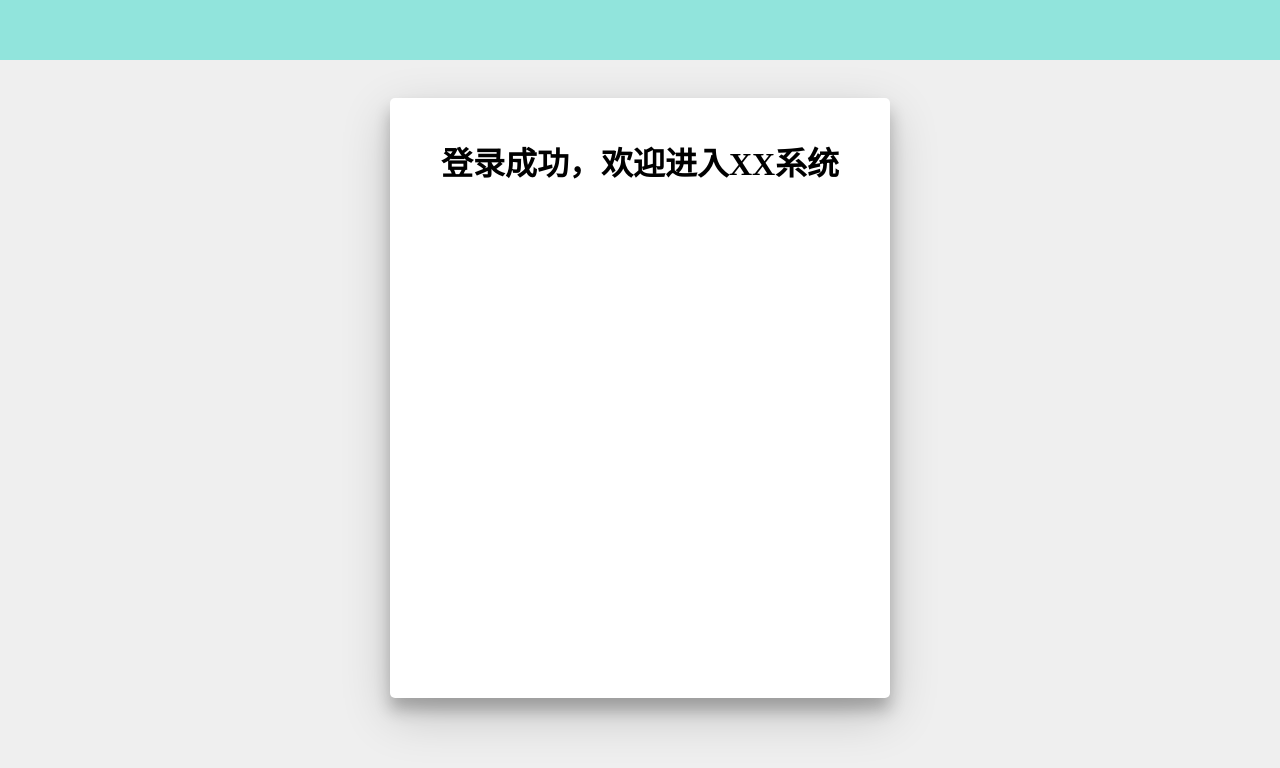
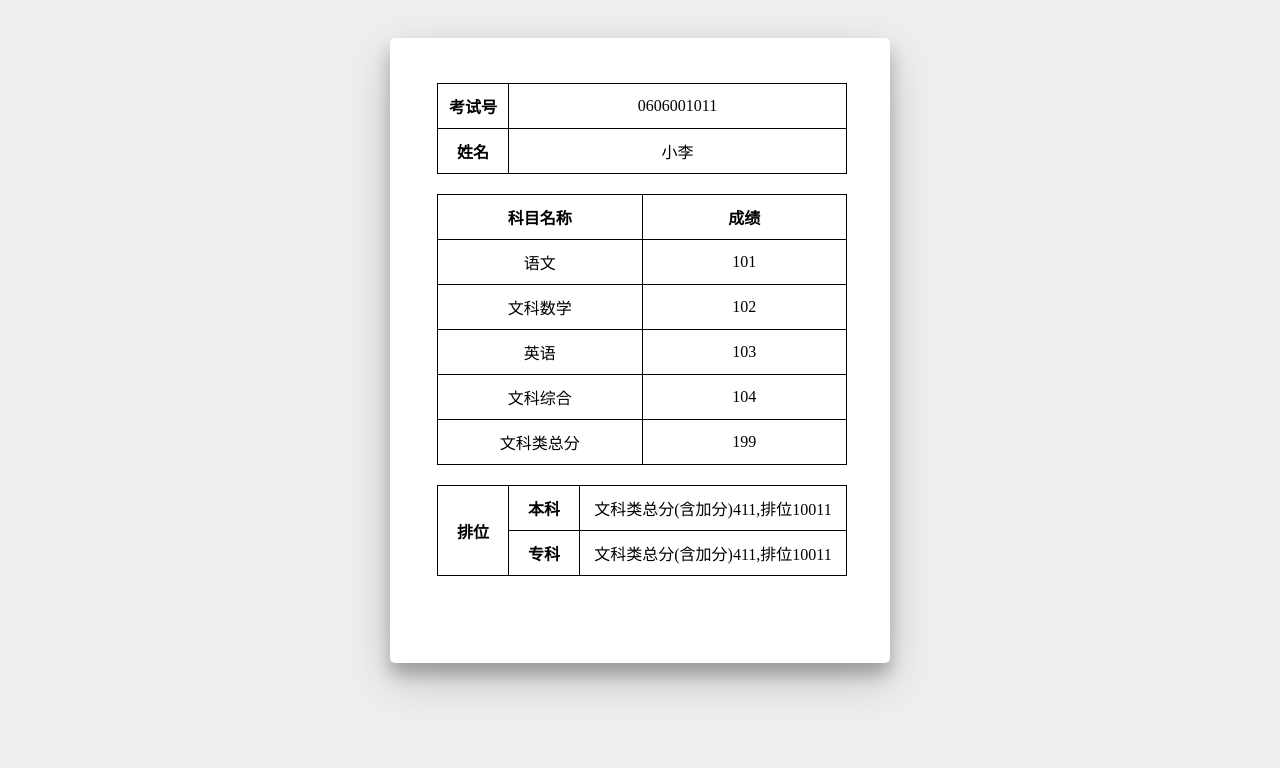
Before and after one commit to yhwsndbb/A-GaoKaoChengJiChaXun-Web, a website: page details.html in a window 1280 px wide. Drawn offline with Linux system fonts and the light colour scheme.

Commit message:
更新
更新成绩详情

```diff
--- a/details.html
+++ b/details.html
@@ -1,17 +1,68 @@
 <!DOCTYPE html>
 <html lang="en">
+
 <head>
   <meta charset="UTF-8" />
   <meta name="viewport" content="width=device-width, initial-scale=1.0" />
   <meta http-equiv="X-UA-Compatible" content="ie=edge" />
-    <title>主页</title>
-    <link rel="stylesheet" href="public/css/comm.css" />
+  <title>成绩</title>
+  <link rel="stylesheet" href="./public/css/comm.css" />
 </head>
+
 <body>
-    <div id="nav">
-    </div>
   <div class="wrapper">
-      <h1>登录成功，欢迎进入XX系统</h1>
+    <table>
+      <tr>
+        <th>考试号</th>
+        <td>0606001011</td>
+      </tr>
+      <tr>
+        <th>姓名</th>
+        <td>小李</td>
+      </tr>
+    </table>
+
+    <table>
+      <tr>
+        <th>科目名称</th>
+        <th>成绩</th>
+      </tr>
+      <tr>
+        <td>语文</td>
+        <td>101</td>
+      </tr>
+      <tr>
+        <td>文科数学</td>
+        <td>102</td>
+      </tr>
+      <tr>
+        <td>英语</td>
+        <td>103</td>
+      </tr>
+      <tr>
+        <td>文科综合</td>
+        <td>104</td>
+      </tr>
+      <tr>
+        <td>文科类总分</td>
+        <td>199</td>
+      </tr>
+    </table>
+
+    <table>
+      <tr  class="Ranking">
+        <th rowspan="3">排位</th>
+      </tr>
+      <tr>
+        <th>本科</th>
+        <td>文科类总分(含加分)411,排位10011</td>
+      </tr>
+      <tr>
+        <th>专科</th>
+        <td>文科类总分(含加分)411,排位10011</td>
+      </tr>
+    </table>
   </div>
 </body>
+
 </html>
--- a/public/css/comm.css
+++ b/public/css/comm.css
@@ -7,6 +7,7 @@ body {
   padding:0;
   margin:0;
 }
+
 #nav{
   height: 60px;
   background-color: #91e4dc;
@@ -33,11 +34,34 @@ body {
   width: 500px;
   height: 600px;
   border-radius: 5px;
+  padding-top: 25px;
   box-shadow: 0 12px 16px 0 rgba(0,0,0,0.24), 0 17px 50px 0 rgba(0,0,0,0.19);
 
 }
 .wrapper>h1{
   padding-top:40px;
+}
+.wrapper>table{
+  border-collapse: collapse;
+  /* width:100%;
+  height: 12%; */
+  margin-top: 20px;
+  width: 410px;
+  margin-left: 47px;
+}
+.Ranking{
+  height: 0;
+}
+.wrapper>table,th,td {
+  border: 1px solid black;
+
+}
+tr{
+  width: 100px;
+  height: 45px;
+}
+th{
+  width: 70px;
 }
 .form-list {
   padding:30px 33px 0px 0px;
@@ -49,7 +73,7 @@ body {
   text-align: right;
   font-size: 18px;
   color: #333;
-  margin: 20px 10px 0 0;
+  margin: 20px auto 0;
 
 }
 
```
Lines whose indentation alone changed are shown as unchanged.
